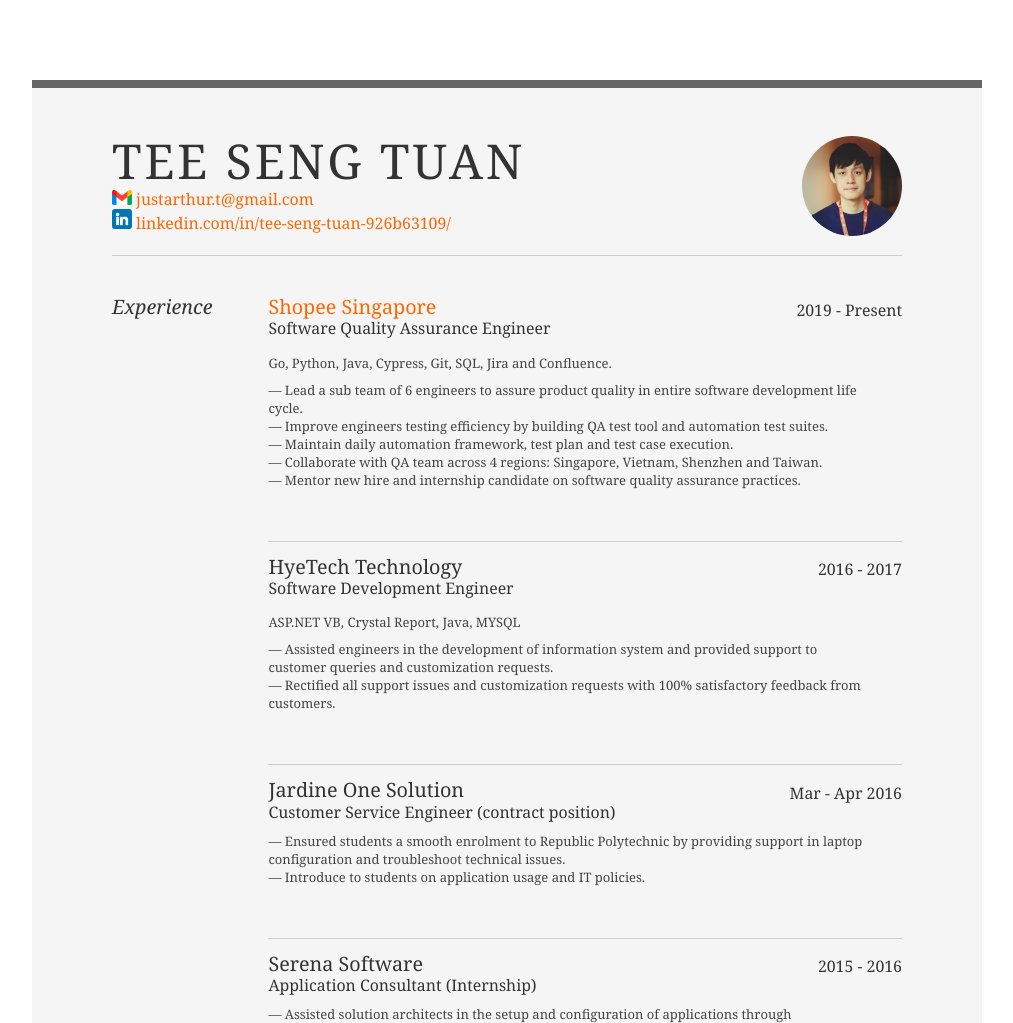
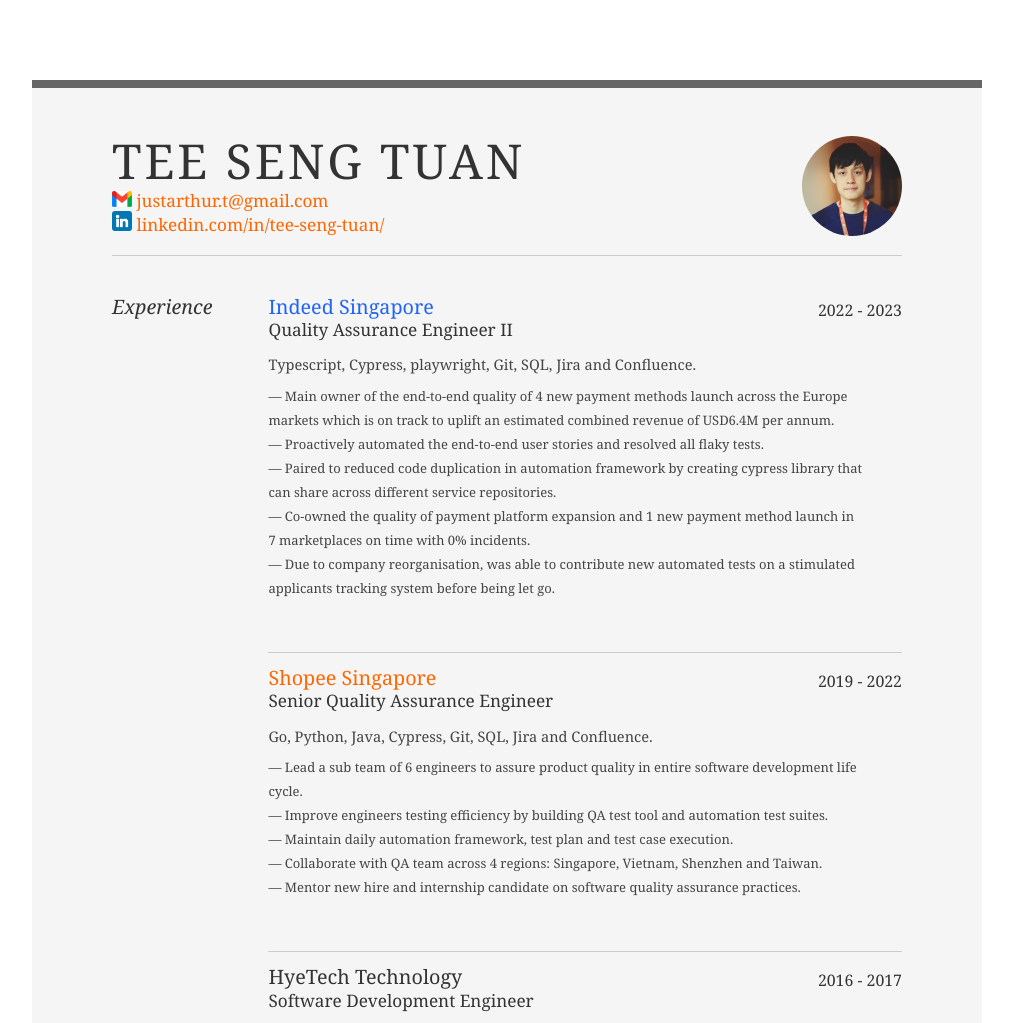
Before and after one commit to arthurtee/arthurtee.github.io, a plain HTML site: page index.html in a window 1280 px wide. Shown: the top 1023 px of the page, without its empty margins (133-1146 px from the left). Drawn offline with Linux system fonts and the light colour scheme.

Commit message:
update latest working status at indeed

```diff
--- a/index.html
+++ b/index.html
@@ -31,7 +31,7 @@
 							<img src="img/gmail.png" alt="gmail" style="width:20px"> justarthur.t@gmail.com
 						</a> <br>
 						<a href="https://www.linkedin.com/in/tee-seng-tuan-926b63109/">
-							<img src="img/linkedin.png" alt="gmail" style="width:20px"> linkedin.com/in/tee-seng-tuan-926b63109/</a>
+							<img src="img/linkedin.png" alt="gmail" style="width:20px"> linkedin.com/in/tee-seng-tuan/</a>
 					</h3>
 				</div>
 				<div class="yui-u">
@@ -56,9 +56,24 @@
 						<div class="yui-u">
 
 							<div class="job">
-								<h2><a href="https://shopee.sg/" target="_blank">Shopee Singapore</a></h2>
-								<h3>Software Quality Assurance Engineer</h3>
-								<h4>2019 - Present</h4>
+								<h2><a href="https://sg.indeed.com/" target="_blank" style="color: #2164f4">Indeed Singapore</a></h2>
+								<h3>Quality Assurance Engineer II</h3>
+								<h4>2022 - 2023</h4>
+								<br>
+								<h5>Typescript, Cypress, playwright, Git, SQL, Jira and Confluence. </h5>
+								<p>
+									&mdash; Main owner of the end-to-end quality of 4 new payment methods launch across the Europe markets which is on track to uplift an estimated combined revenue of USD6.4M per annum.<br>
+									&mdash; Proactively automated the end-to-end user stories and resolved all flaky tests.<br>
+									&mdash; Paired to reduced code duplication in automation framework by creating cypress library that can share across different service repositories. <br>
+									&mdash; Co-owned the quality of payment platform expansion and 1 new payment method launch in 7 marketplaces on time with 0% incidents. <br>
+									&mdash; Due to company reorganisation, was able to contribute new automated tests on a stimulated applicants tracking system before being let go.<br>
+								</p>
+							</div>
+
+							<div class="job">
+								<h2><a href="https://shopee.sg/" target="_blank" style="color: #FF6600">Shopee Singapore</a></h2>
+								<h3>Senior Quality Assurance Engineer</h3>
+								<h4>2019 - 2022</h4>
 								<br>
 								<h5>Go, Python, Java, Cypress, Git, SQL, Jira and Confluence. </h5>
 								<p>
@@ -123,10 +138,20 @@
 
 						<div class="yui-u">
 
-							<div class="job last">
+							<div class="job">
 								<h2>Scrum Alliance</h2>
 								<h3>Certified Scrum Product Owner® (CSPO®)</h3>
 								<h4>2021</h4>
+							</div>
+
+						</div>
+
+						<div class="yui-u">
+
+							<div class="job last">
+								<h2>Udemy</h2>
+								<h3>Automated Software Testing with Python</h3>
+								<h4>2020</h4>
 							</div>
 
 						</div>
@@ -178,7 +203,7 @@
 
 							<div class="job">
 								<h2>Shopee Singapore</h2>
-								<h4>2020 - Present</h4>
+								<h4>2020 - 2022</h4>
 								<p>
 									&mdash; Manage volleyball interest group with over 80 members in both leisure and competitive games. <br>
 								</p>
--- a/resume.css
+++ b/resume.css
@@ -27,13 +27,14 @@
 /* //-- core typography and style -- */
 #hd h1 { font-size: 48px; text-transform: uppercase; letter-spacing: 3px; }
 h2 { font-size: 152% }
-h3, h4 { font-size: 122%; }
+h3 { font-size: 132%; }
+h4 { font-size: 122%; }
+h5 { font-size: 112%; }
 h1, h2, h3, h4 { color: #333; }
-p { font-size: 100%; line-height: 18px; padding-right: 3em; }
+p { font-size: 100%; line-height: 24px; padding-right: 3em; }
 a { color: #FF6600 ; text-decoration: none;}
 a:hover { text-decoration: none; }
 strong { font-weight: bold; }
-li { line-height: 24px; border-bottom: 1px solid #ccc; }
 p.enlarge { font-size: 144%; padding-right: 6.5em; line-height: 24px; }
 p.enlarge span { color: #000 }
 .contact-info { margin-top: 5px; }
@@ -53,7 +54,7 @@
 .last { border: none; }
 .skills-list ul { margin: 0; }
 .skills-list li { margin: 3px 0; padding: 3px 0; }
-.skills-list li span { font-size: 152%; display: block; margin-bottom: -2px; padding: 0 }
+.skills-list li span { font-size: 152%; display: block; margin-bottom: -2px; padding: 0 ;   list-style-type: circle;}
 .talent { width: 32%; float: left }
 .talent h2 { margin-bottom: 6px; }
 
```
